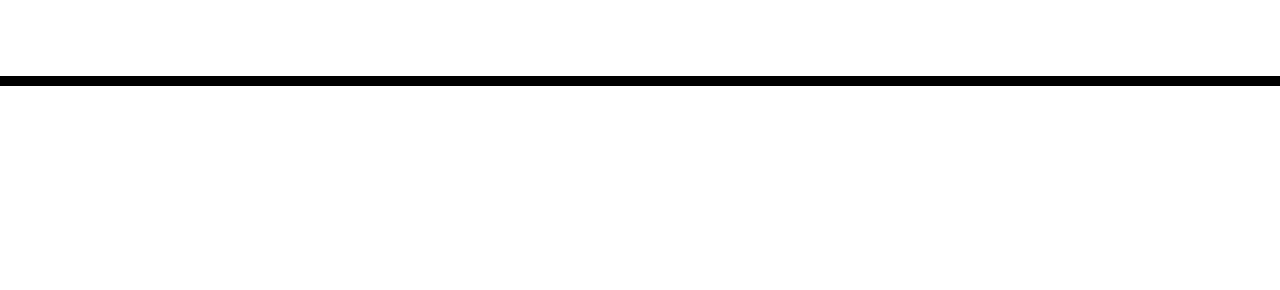
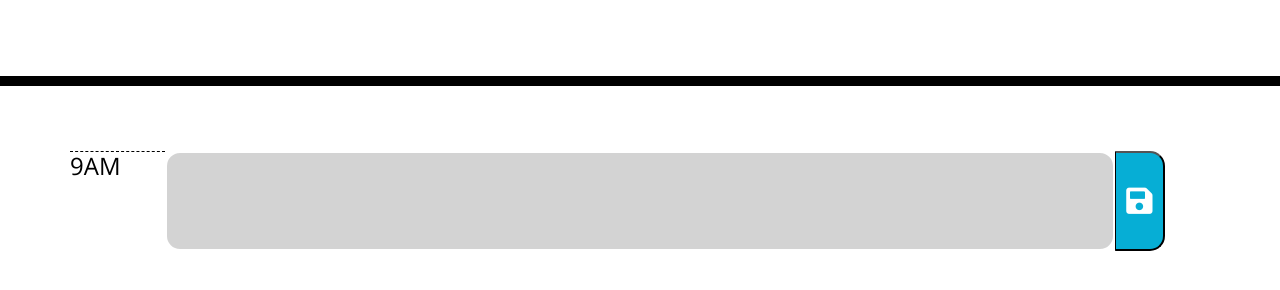
Before and after one commit to PechMV/work-day-schedular, a plain HTML site: page index.html in a window 1280 px wide. Shown: the part 182-472 px from the top of the page. Drawn offline with nearby package versions, Linux system fonts and the light colour scheme.

Commit message:
added 9am time block and updated css

```diff
--- a/index.html
+++ b/index.html
@@ -30,9 +30,31 @@
     </header>
     <div class="container">
       <!-- Timeblocks go here -->
+      <!--9:00AM-->
+      <div class="row">
+        <div class="col-1">
+            <h4 class="hour">9AM</h4>
+        </div>
+        <div class="col-10">
+            <textarea class="time-block" id="9am"></textarea>
+        </div>
+        <div>
+            <button class="saveBtn" id="save9">
+                <i class="fa fa-save"></i>
+            </button>
+        </div>
+      </div>
+      <!--10:00AM-->
+
+
+
+
+
+
     </div>
 
     <script src="https://code.jquery.com/jquery-3.4.1.min.js"></script>
     <script src="https://cdnjs.cloudflare.com/ajax/libs/moment.js/2.24.0/moment.min.js"></script>
+    <script type="text/javascript" src= "script.js"> </script>
   </body>
 </html>
--- a/script.js
+++ b/script.js
@@ -0,0 +1,3 @@
+const save_id_prefix = "save";
+
+var currentDay = moment().format("ddd Do MMMM");
--- a/style.css
+++ b/style.css
@@ -26,8 +26,14 @@ body {
   }
 
   .time-block{
-    text-align: center;
+    text-align: left;
     border-radius: 15px;
+    height: 100px;
+    background-color: lightgray;
+    border: solid white;
+    border-width: 2px;
+    width: 100%;
+    margin: 0 auto 0 auto;
   }
 
   .row {
@@ -63,9 +69,23 @@ body {
     border-bottom-right-radius: 15px;
     background-color: #06AED5;
     color: white;
+    height: 100px;
+    width: 100%;
+    font-size: 30px;
+    display: flex;
+    align-items: center;
   }
 
   .saveBtn i:hover {
     font-size: 20px;
     transition: all .3s ease-in-out;
   }
+
+  .col-1, .col-10 {
+    padding-left: 0px !important;
+    padding-right: 0px !important;
+  }
+
+  .fa {
+    margin: auto !important;
+  }
```
